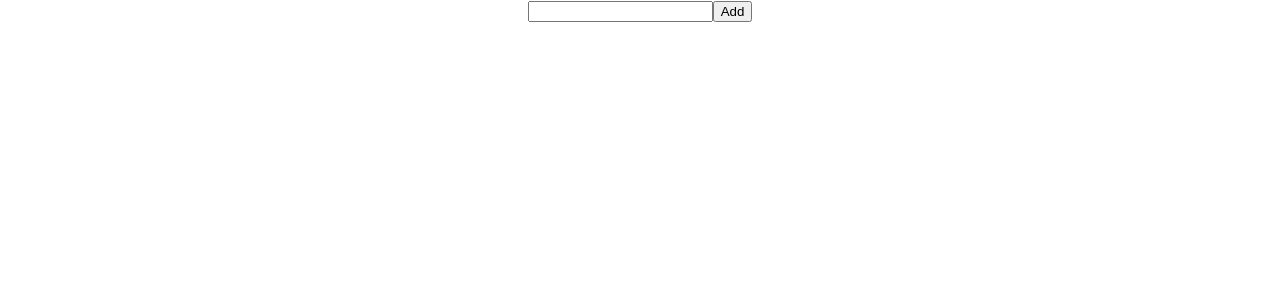
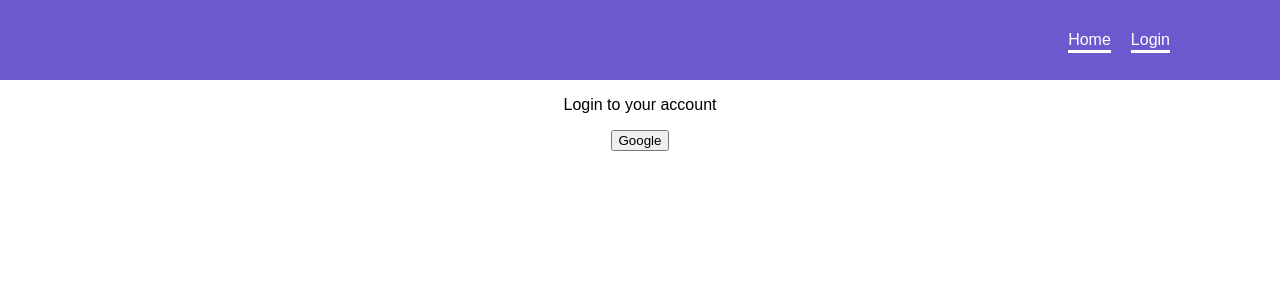
Before and after one commit to CeDwukropek/React-Project, a React (Create React App) app: page / in a window 1280 px wide. Shown: the top 300 px of the page. Built offline with nearby package versions, Linux system fonts and the light colour scheme; no server answers.

Commit message:
logging and redirecting
redirection on hard-written URL not working yet

```diff
--- a/package.json
+++ b/package.json
@@ -11,8 +11,10 @@
     "@types/react": "^18.2.48",
     "@types/react-dom": "^18.2.18",
     "crypto-randomuuid": "^1.0.0",
+    "firebase": "^10.8.0",
     "react": "^18.2.0",
     "react-dom": "^18.2.0",
+    "react-firebase-hooks": "^5.1.1",
     "react-router-dom": "^6.22.0",
     "react-scripts": "5.0.1",
     "typescript": "^4.9.5",
--- a/src/App.css
+++ b/src/App.css
@@ -1,42 +1,50 @@
-.App {
+.App{
   text-align: center;
 }
 
-.App-logo {
-  height: 40vmin;
-  pointer-events: none;
+body{
+  margin: 0 auto;
+  box-sizing: border-box;
+  font-family: Arial, Helvetica, sans-serif;
 }
 
-@media (prefers-reduced-motion: no-preference) {
-  .App-logo {
-    animation: App-logo-spin infinite 20s linear;
-  }
+.navbar{
+  width: 100%;
+  height: 80px;
+  background-color: slateblue;
+  display: flex;
+  align-items: center;
+  justify-content: flex-end;
 }
 
-.completed {
-  color: red;
+.navbar .links{
+  text-align: center;
+  margin-right: 50px;
 }
 
-.App-header {
-  background-color: #282c34;
-  min-height: 100vh;
+.links a{
+  color: white;
+  text-decoration: none;
+  border-bottom: 3px solid white;
+  padding-bottom: 2px;
+  margin: 10px;
+}
+
+.navbar .user{
   display: flex;
-  flex-direction: column;
+  justify-content: center;
   align-items: center;
-  justify-content: center;
-  font-size: calc(10px + 2vmin);
+  margin-right: 50px;
+}
+
+.user p{
+  font-size: 15px;
+  margin-right: 10px;
   color: white;
 }
 
-.App-link {
-  color: #61dafb;
+.user img{
+  width: 50px;
+  height: 50px;
+  border-radius: 50%;
 }
-
-@keyframes App-logo-spin {
-  from {
-    transform: rotate(0deg);
-  }
-  to {
-    transform: rotate(360deg);
-  }
-}
--- a/src/App.tsx
+++ b/src/App.tsx
@@ -2,14 +2,16 @@ import './App.css';
 import { BrowserRouter as Router, Route, Routes } from 'react-router-dom';
 import { Main } from './Components/Main';
 import { Login } from './Components/Login';
+import { Navbar } from './Components/nav';
 
 function App() {
   return (
     <div className="App">
       <Router>
+        <Navbar />
         <Routes>
-          <Route path='/' element={<Main />}/>
-          <Route path='/Login' element={<Login />}/>
+          <Route path='/' element={<Login />} />
+          <Route path='/Main' element={<Main />}/>
         </Routes>
       </Router>
     </div>
--- a/src/Components/Login.tsx
+++ b/src/Components/Login.tsx
@@ -1,9 +1,19 @@
-
+import {auth, provider} from "../Config/firebase";
+import { signInWithPopup } from "firebase/auth";
+import {useNavigate} from "react-router-dom";
 
 export const Login = () => {
+  const navigate = useNavigate()
+
+  const signInWithGoogle = async () => {
+    const res = await signInWithPopup(auth, provider)
+    navigate('/Main')
+  }
+
   return(
     <div>
-      Login
+      <p>Login to your account</p>
+      <button onClick={signInWithGoogle}>Google</button>
     </div>
   )
 }
--- a/src/Components/Main.tsx
+++ b/src/Components/Main.tsx
@@ -2,8 +2,21 @@ import { useState } from "react";
 import { useTasks } from "../Hooks/useTasks";
 import { Task } from "./Task";
 import {v4 as uuid} from 'uuid'
+import {useNavigate} from "react-router-dom";
+import { getAuth } from "firebase/auth";
+
 
 export const Main = () => {
+  const navigate = useNavigate()
+
+  const auth = getAuth()
+  const user = auth.currentUser;
+
+  if(!user) {
+    console.log("not logged")
+    navigate('/')
+  }
+
   const {tasks, addTask, removeTask, completeTask} = useTasks();
   const [toDoVal, setTasks] = useState<string>("")
 
--- /dev/null
+++ b/src/Components/nav.tsx
@@ -0,0 +1,34 @@
+import {Link} from "react-router-dom";
+import {auth} from "../Config/firebase";
+import {useAuthState} from "react-firebase-hooks/auth";
+import {signOut} from "firebase/auth";
+
+export const Navbar = () => {
+    const [user] = useAuthState(auth);
+
+    const signUserOut = async () => {
+        await signOut(auth);
+    }
+    return(
+        <div className="navbar">
+            <div className="links">
+                <Link to="/">Home</Link>
+                {!user ? (
+                    <Link to="/login">Login</Link>
+                ) : (
+                    <Link to="/createpost">Create Post</Link>
+                )}
+            </div>
+
+            <div className="user">
+                {user && (
+                    <>
+                    <p>{auth.currentUser?.displayName}</p>
+                    <img src={auth.currentUser?.photoURL || ""} referrerPolicy="no-referrer"/>
+                    <button onClick={signUserOut}>Log Out</button>
+                    </>
+                )}
+            </div>
+        </div>
+    )
+}
--- /dev/null
+++ b/src/Config/firebase.ts
@@ -0,0 +1,25 @@
+// Import the functions you need from the SDKs you need
+import { initializeApp } from "firebase/app";
+import {getAuth, GoogleAuthProvider} from "firebase/auth";
+import {getFirestore} from "firebase/firestore";
+// TODO: Add SDKs for Firebase products that you want to use
+// https://firebase.google.com/docs/web/setup#available-libraries
+
+// Your web app's Firebase configuration
+const firebaseConfig = {
+    apiKey: "AIzaSyDhWmo_x2MqgD-cusgMFDLB6ItQlLXZY9U",
+    authDomain: "to-do-app-f079e.firebaseapp.com",
+    projectId: "to-do-app-f079e",
+    storageBucket: "to-do-app-f079e.appspot.com",
+    messagingSenderId: "647605966689",
+    appId: "1:647605966689:web:0dea64f43470a93dbc5720",
+    measurementId: "G-3Y718ZYSDE"
+};
+
+
+// Initialize Firebase
+const app = initializeApp(firebaseConfig);
+
+export const auth = getAuth(app);
+export const provider = new GoogleAuthProvider();
+export const db = getFirestore(app);
--- a/src/Others/reportWebVitals.js
+++ /dev/null
@@ -1,13 +0,0 @@
-const reportWebVitals = onPerfEntry => {
-  if (onPerfEntry && onPerfEntry instanceof Function) {
-    import('web-vitals').then(({ getCLS, getFID, getFCP, getLCP, getTTFB }) => {
-      getCLS(onPerfEntry);
-      getFID(onPerfEntry);
-      getFCP(onPerfEntry);
-      getLCP(onPerfEntry);
-      getTTFB(onPerfEntry);
-    });
-  }
-};
-
-export default reportWebVitals;
--- a/src/index.css
+++ /dev/null
@@ -1,13 +0,0 @@
-body {
-  margin: 0;
-  font-family: -apple-system, BlinkMacSystemFont, 'Segoe UI', 'Roboto', 'Oxygen',
-    'Ubuntu', 'Cantarell', 'Fira Sans', 'Droid Sans', 'Helvetica Neue',
-    sans-serif;
-  -webkit-font-smoothing: antialiased;
-  -moz-osx-font-smoothing: grayscale;
-}
-
-code {
-  font-family: source-code-pro, Menlo, Monaco, Consolas, 'Courier New',
-    monospace;
-}
--- a/src/index.js
+++ /dev/null
@@ -1,17 +0,0 @@
-import React from 'react';
-import ReactDOM from 'react-dom/client';
-import './index.css';
-import App from './App';
-import reportWebVitals from './Others/reportWebVitals';
-
-const root = ReactDOM.createRoot(document.getElementById('root'));
-root.render(
-  <React.StrictMode>
-    <App />
-  </React.StrictMode>
-);
-
-// If you want to start measuring performance in your app, pass a function
-// to log results (for example: reportWebVitals(console.log))
-// or send to an analytics endpoint. Learn more: https://bit.ly/CRA-vitals
-reportWebVitals();
--- a/src/index.tsx
+++ b/src/index.tsx
@@ -1,8 +1,6 @@
 import React from 'react';
 import ReactDOM from 'react-dom/client';
-import './index.css';
 import App from './App';
-import reportWebVitals from './Others/reportWebVitals';
 
 const root = ReactDOM.createRoot(
   document.getElementById('root') as HTMLElement
@@ -12,8 +10,3 @@ root.render(
     <App />
   </React.StrictMode>
 );
-
-// If you want to start measuring performance in your app, pass a function
-// to log results (for example: reportWebVitals(console.log))
-// or send to an analytics endpoint. Learn more: https://bit.ly/CRA-vitals
-reportWebVitals();
```
Also changed, not shown: src/Others/reportWebVitals.ts (deleted, +0 -15 lines), 1 other file (tests, documents, lock files or other folders).
